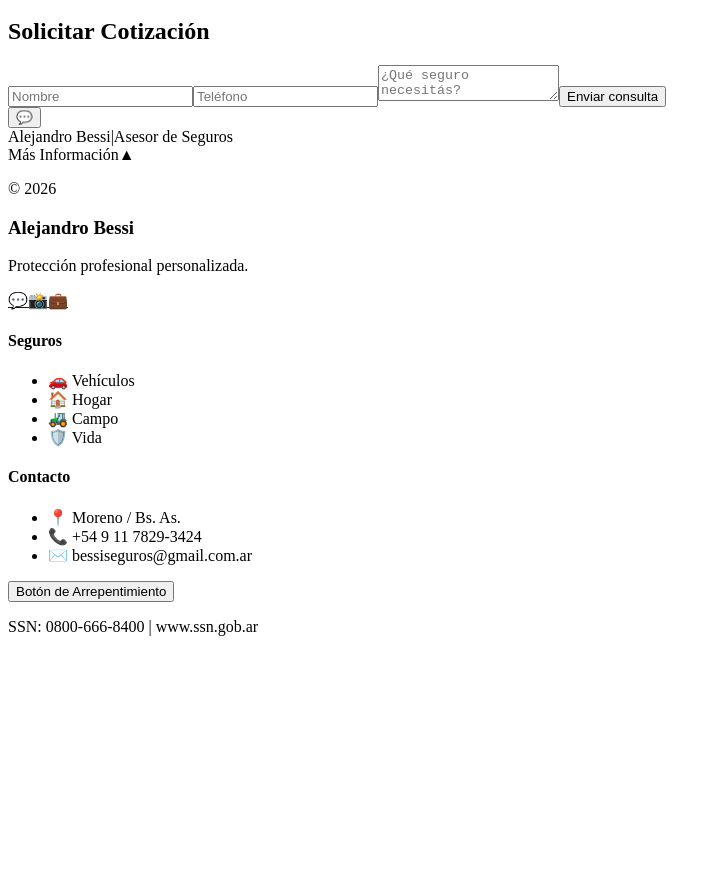
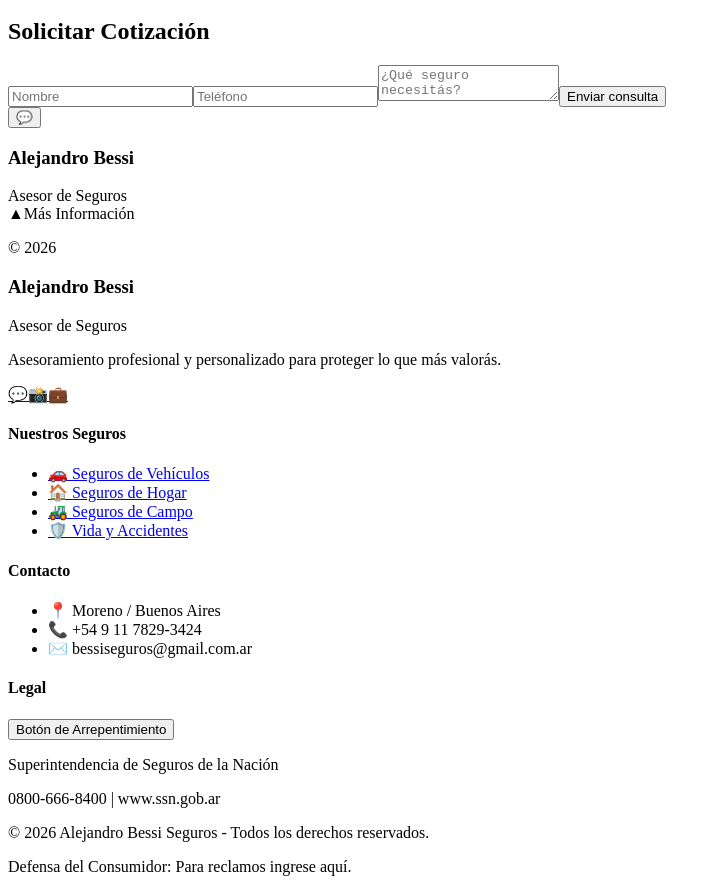
Before and after one commit to Lledxx/Seguros, a React (Vite) app: page / in a window 1280 px wide. Shown: the part 562-1454 px from the top of the page, without its empty margins (0-721 px from the left). Before the commit the page ends 1214 px from the top, so only its background shows below. Built offline with nearby package versions, Linux system fonts and the light colour scheme; the HTML template or start-up script is replaced by a standard one.

Commit message:
cambios 3 footer

```diff
--- a/src/components/Footer.jsx
+++ b/src/components/Footer.jsx
@@ -5,81 +5,94 @@ const Footer = () => {
 
   return (
     <footer
-      className={`fixed bottom-0 left-0 w-full z-50 transition-all duration-700 ease-in-out border-t border-blue-500/30 ${
-        isOpen ? 'bg-[#0a192f]/95 backdrop-blur-xl' : 'bg-[#0a192f]/80 backdrop-blur-md'
+      className={`fixed bottom-0 left-0 w-full z-50 transition-transform duration-500 ease-out border-t border-blue-500/30 bg-[#0a192f]/95 backdrop-blur-md ${
+        isOpen ? 'translate-y-0' : 'translate-y-[calc(100%-48px)]'
       }`}
-      // En PC se abre al pasar el mouse, en Celu al tocarlo
       onMouseEnter={() => setIsOpen(true)}
       onMouseLeave={() => setIsOpen(false)}
       onClick={() => setIsOpen(!isOpen)}
     >
 
-      {/* 1. BARRA SIEMPRE VISIBLE (Muy fina y elegante) */}
-      <div className="max-w-7xl mx-auto py-3 px-6 flex justify-between items-center text-[10px] md:text-xs text-gray-400 cursor-pointer">
+      {/* BARRA SIEMPRE VISIBLE */}
+      <div className="h-[48px] max-w-7xl mx-auto px-6 flex justify-between items-center cursor-pointer">
         <div className="flex items-center gap-2">
-          <span className="text-blue-400 font-bold italic">Alejandro Bessi</span>
-          <span className="hidden md:inline">|</span>
-          <span className="hidden md:inline">Asesor de Seguros</span>
+          <h3 className="text-white text-lg font-bold italic">Alejandro Bessi</h3>
+          {/* AQUÍ VOLVIÓ: Asesor de Seguros */}
+          <span className="text-gray-400 text-[10px] md:text-xs uppercase tracking-wider border-l border-gray-700 pl-2 ml-1 hidden sm:inline">
+            Asesor de Seguros
+          </span>
         </div>
 
-        {/* Indicador visual de que se abre */}
-        <div className="flex items-center gap-1 text-blue-400 font-bold uppercase tracking-widest text-[9px]">
-          {isOpen ? 'Cerrar' : 'Más Información'}
+        <div className="flex items-center gap-2 text-blue-500 font-bold uppercase tracking-widest text-[10px]">
           <span className={`transition-transform duration-500 ${isOpen ? 'rotate-180' : 'rotate-0'}`}>
             ▲
           </span>
+          {isOpen ? 'Cerrar' : 'Más Información'}
         </div>
 
-        <p className="opacity-60">© {new Date().getFullYear()}</p>
+        <p className="hidden md:block opacity-40 text-[10px] text-gray-400">© {new Date().getFullYear()}</p>
       </div>
 
-      {/* 2. CONTENIDO DESPLEGABLE (Original con 4 columnas) */}
-      <div
-        className={`overflow-hidden transition-all duration-700 ease-in-out ${
-          isOpen ? 'max-h-[80vh] md:max-h-[400px] opacity-100' : 'max-h-0 opacity-0'
-        }`}
-      >
-        <div className="max-w-7xl mx-auto grid grid-cols-1 md:grid-cols-4 gap-6 p-8 border-t border-white/5">
+      {/* CONTENIDO DESPLEGABLE COMPLETO */}
+      <div className={`max-w-7xl mx-auto px-6 pt-8 pb-10 border-t border-gray-800 transition-opacity duration-300 ${
+        isOpen ? 'opacity-100' : 'opacity-0'
+      }`}>
+        <div className="grid grid-cols-1 md:grid-cols-4 gap-8">
 
-          {/* Redes */}
-          <div className="space-y-3">
-            <h3 className="text-white text-lg font-bold italic">Alejandro Bessi</h3>
-            <p className=" text-white text-xs opacity-70">Protección profesional personalizada.</p>
-            <div className="flex space-x-4 text-xl">
-              <a href="#">💬</a><a href="#">📸</a><a href="#">💼</a>
+          {/* Columna 1: Branding y Redes */}
+          <div className="space-y-4">
+            <div className="flex items-baseline gap-2">
+              <h3 className="text-white text-xl font-bold italic">Alejandro Bessi</h3>
+              <span className="text-gray-500 text-[10px] uppercase">Asesor de Seguros</span>
+            </div>
+            <p className="text-sm leading-relaxed text-gray-400">
+              Asesoramiento profesional y personalizado para proteger lo que más valorás.
+            </p>
+            <div className="flex space-x-4 pt-2 text-2xl">
+              <a href="#" title="WhatsApp" className="hover:opacity-80 transition-opacity">💬</a>
+              <a href="#" title="Instagram" className="hover:opacity-80 transition-opacity">📸</a>
+              <a href="#" title="LinkedIn" className="hover:opacity-80 transition-opacity">💼</a>
             </div>
           </div>
 
-          {/* Seguros (Solo se ve en PC o si está abierto) */}
-          <div className="space-y-2">
-            <h4 className="text-white font-semibold text-sm border-b border-blue-500 pb-1 w-fit">Seguros</h4>
-            <ul className="grid grid-cols-2 md:grid-cols-1 gap-2 text-[11px] text-gray-400">
-              <li>🚗 Vehículos</li>
-              <li>🏠 Hogar</li>
-              <li>🚜 Campo</li>
-              <li>🛡️ Vida</li>
+          {/* Columna 2: Seguros */}
+          <div>
+            <h4 className="text-white font-semibold mb-4 border-b border-blue-500 pb-2 w-fit">Nuestros Seguros</h4>
+            <ul className="space-y-2 text-sm text-gray-400">
+              <li><a href="#" className="hover:text-white transition-colors">🚗 Seguros de Vehículos</a></li>
+              <li><a href="#" className="hover:text-white transition-colors">🏠 Seguros de Hogar</a></li>
+              <li><a href="#" className="hover:text-white transition-colors">🚜 Seguros de Campo</a></li>
+              <li><a href="#" className="hover:text-white transition-colors">🛡️ Vida y Accidentes</a></li>
             </ul>
           </div>
 
-          {/* Contacto */}
-          <div className="space-y-2">
-            <h4 className="text-white font-semibold text-sm border-b border-blue-500 pb-1 w-fit">Contacto</h4>
-            <ul className="space-y-2 text-[11px] text-gray-400">
-              <li>📍 Moreno / Bs. As.</li>
-              <li>📞 +54 9 11 7829-3424</li>
-              <li>✉️ bessiseguros@gmail.com.ar</li>
+          {/* Columna 3: Contacto */}
+          <div>
+            <h4 className="text-white font-semibold mb-4 border-b border-blue-500 pb-2 w-fit">Contacto</h4>
+            <ul className="space-y-3 text-sm text-gray-400">
+              <li className="flex items-center gap-2">📍 Moreno / Buenos Aires</li>
+              <li className="flex items-center gap-2">📞 +54 9 11 7829-3424</li>
+              <li className="flex items-center gap-2">✉️ bessiseguros@gmail.com.ar</li>
             </ul>
           </div>
 
-          {/* Legal / Arrepentimiento */}
-          <div className="space-y-3 pt-4 md:pt-0">
-             <button className="w-full py-2 border border-red-500/60 text-red-400 hover:bg-red-500 hover:text-white transition-all text-[10px] font-bold rounded uppercase">
+          {/* Columna 4: Legal / SSN */}
+          <div className="space-y-4">
+            <h4 className="text-white font-semibold mb-4 border-b border-blue-500 pb-2 w-fit">Legal</h4>
+            <button className="w-full py-2 px-4 border border-red-500 text-red-500 hover:bg-red-500 hover:text-white transition-all text-[10px] font-bold rounded uppercase tracking-wider bg-red-500/5">
               Botón de Arrepentimiento
             </button>
-            <div className=" text-white opacity-50 text-[14px]">
-               <p>SSN: 0800-666-8400 | www.ssn.gob.ar</p>
+            <div className="pt-2">
+               <p className="text-[10px] uppercase text-gray-500 font-semibold">Superintendencia de Seguros de la Nación</p>
+               <p className="text-[10px] text-gray-500 italic">0800-666-8400 | www.ssn.gob.ar</p>
             </div>
           </div>
+        </div>
+
+        {/* Defensa del Consumidor */}
+        <div className="mt-12 pt-6 border-t border-gray-800 text-center text-[10px] text-gray-600">
+          <p>© {new Date().getFullYear()} Alejandro Bessi Seguros - Todos los derechos reservados.</p>
+          <p className="mt-1 underline cursor-pointer">Defensa del Consumidor: Para reclamos ingrese aquí.</p>
         </div>
       </div>
     </footer>
```
